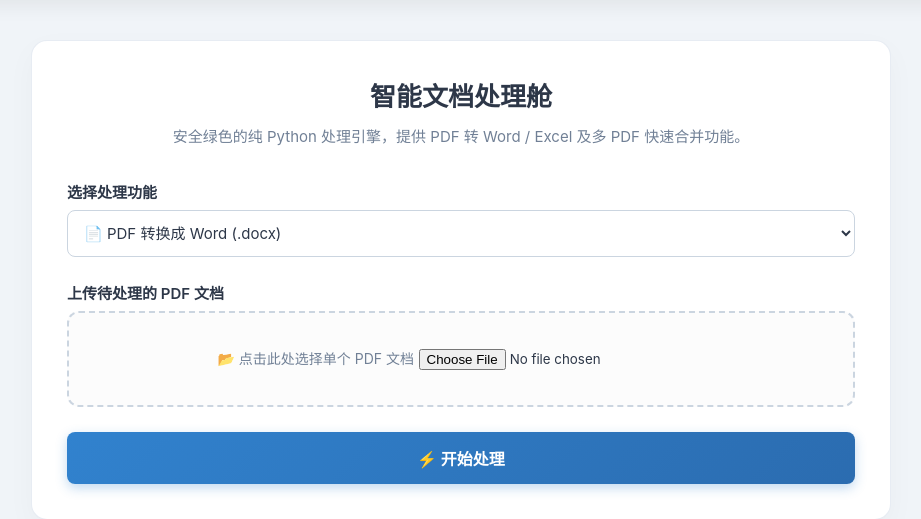
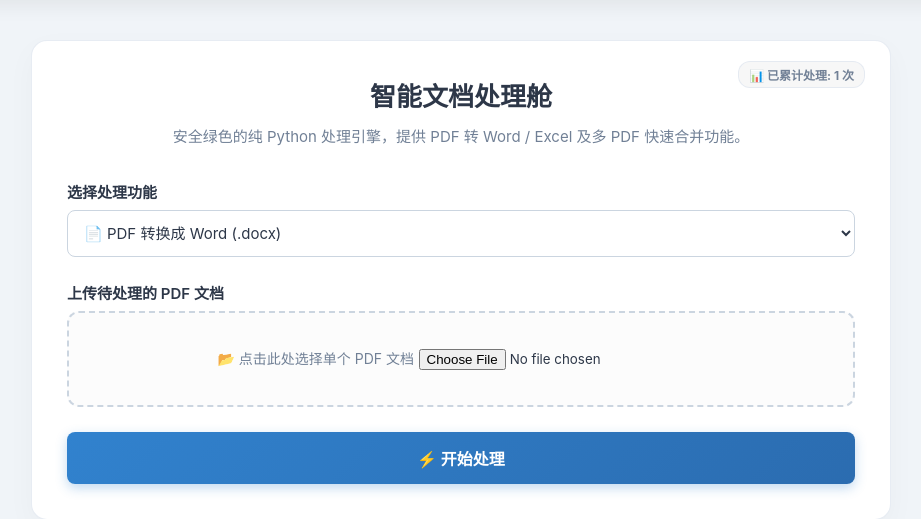
Before and after one commit to hhttco/ToolsSite, a Flask app: page /doc-convert in a window 1280 px wide. Shown: the part 70-589 px from the top of the page, without its empty margins (179-1100 px from the left). Run offline with Flask 3, Linux system fonts and the light colour scheme; data comes from the database, SQL or seed files in the repository; parts of the project's set-up code (start-up, migrations or seed data) failed here and were passed over.

Commit message:
Update doc_convert.html

```diff
--- a/templates/doc_convert.html
+++ b/templates/doc_convert.html
@@ -1,6 +1,9 @@
 {% extends 'base.html' %}
 
 {% block content %}
+<!-- 增加使用次数小角标 -->
+<div class="usage-badge">📊 已累计处理: {{ counts.doc_convert }} 次</div>
+
 <h2>智能文档处理舱</h2>
 <p class="subtitle">安全绿色的纯 Python 处理引擎，提供 PDF 转 Word / Excel 及多 PDF 快速合并功能。</p>
 
```
